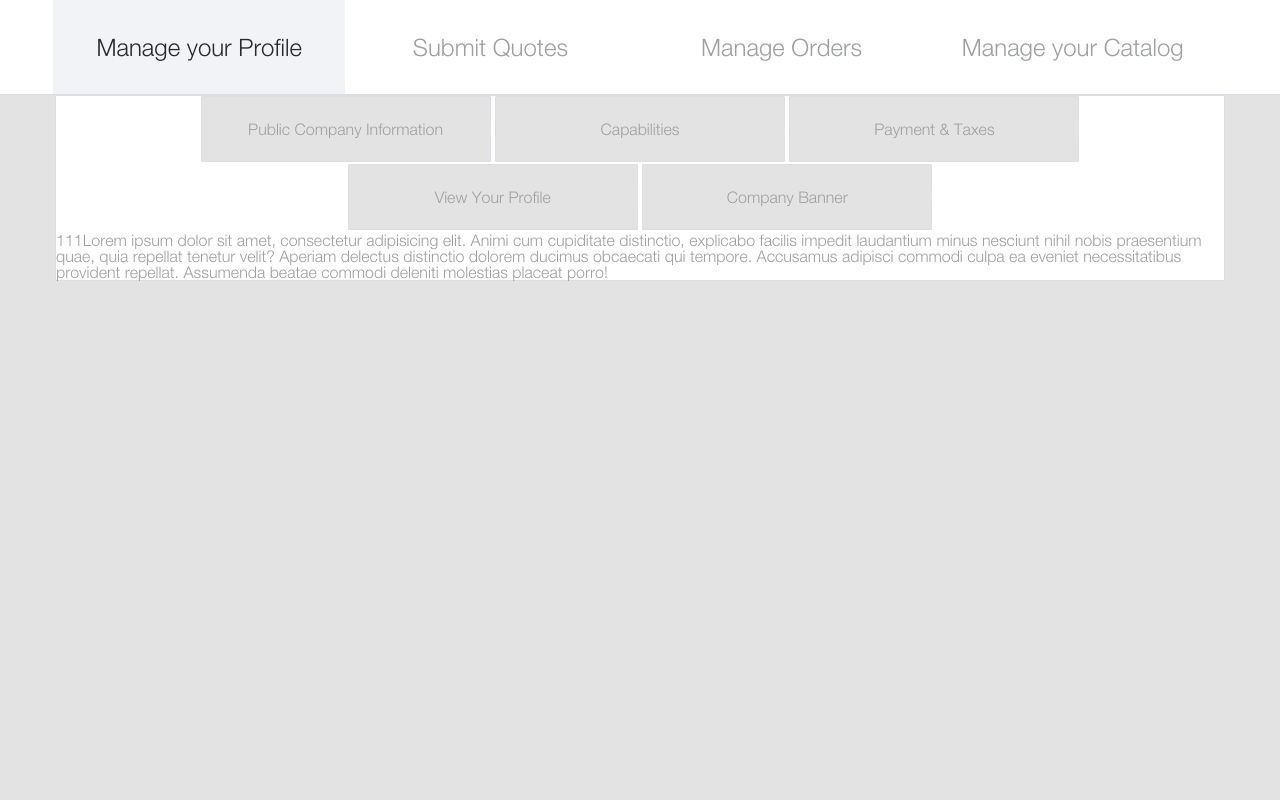
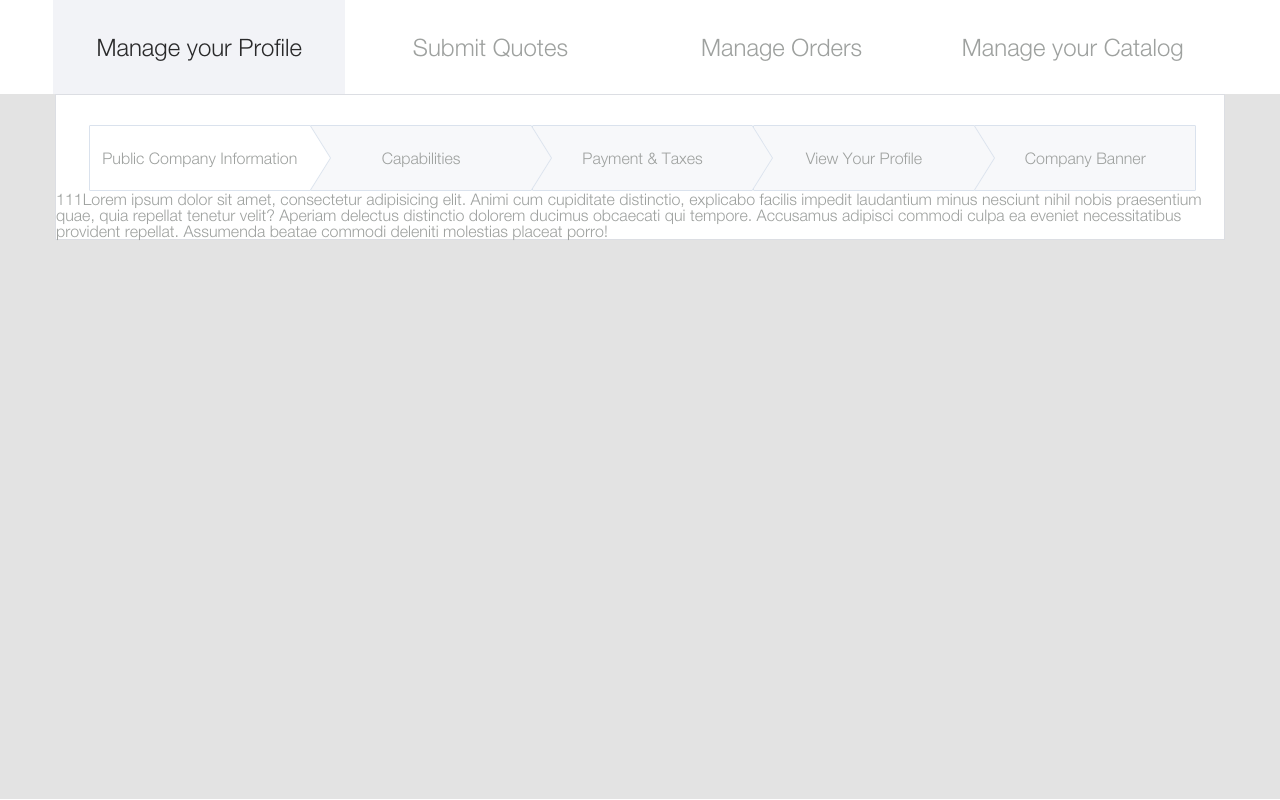
Before and after one commit to avnicolaevich/collllor_guides, a website: page app/index.html in a window 1280 px wide. Drawn offline with nearby package versions, Linux system fonts and the light colour scheme; files that its build step writes are made by us from their sources.

Commit message:
add arrow

```diff
--- a/app/index.html
+++ b/app/index.html
@@ -41,7 +41,7 @@
             <div id="Profile" class="tab-content__item">
                 <ul class="slider__dots clearfix">
                     <li class="slider__dots-item">
-                        <button class="slider__dots-btn">Public  Company Information</button>
+                        <button class="slider__dots-btn slider__dots-btn--active">Public  Company Information</button>
                     </li>
                     <li class="slider__dots-item">
                         <button class="slider__dots-btn">Capabilities</button>
--- a/app/sass/main.sass
+++ b/app/sass/main.sass
@@ -93,7 +93,6 @@ button
 	height: auto
 
 .tabs
-	border-bottom: 1px solid $border_color
 	text-align: center
 	font-size: 1.5em
 	&__btn
@@ -116,40 +115,70 @@ button
 	background-color: $hover_color
 	height: calc(100vh - 95px)
 	&__item
+		padding-top: 30px
 		display: none
 		background-color: white
 		border: 1px solid $border_color
 		@include transition
 .slider
+
 	&__dots
 		list-style: none
 		text-align: center
-
+		width: 100%
 		&-item
 			display: inline-block
-			overflow: hidden
+			margin-right: -5px
+			width: 19%
+			&:last-child .slider__dots-btn::after,
+			&:last-child .slider__dots-btn::before
+				border: 0
 		&-btn
 			position: relative
+			display: block
 			padding: 24px 0
-			width: 290px
+			width: 100%
 			border-radius: 1px
-			border: 1px solid $border_color
-			background-color: $hover_color
+			border: 1px solid rgb(218, 226, 237)
+			background-color: rgb(247, 248, 250)
+			@include transition
 			&::after
-				content: ''
+				content: " "
+				display: block
+				width: 0
+				height: 0
+				border-top: 32px solid transparent
+				border-bottom: 32px solid transparent
+				border-left: 20px solid rgb(247, 248, 250)
 				position: absolute
-				right: 0
 				top: 50%
-				margin: -20px 0 0 -19px
-				border-right: none
-				border-top: none
-				border-width: 4.5px
-				width: 40px
-				height: 40px
-				transform: rotate(45deg)
-				background-color: $hover_color
+				margin-top: -32px
+				left: 100%
+				z-index: 2
+				@include transition
+			&::before
+				content: " "
+				display: block
+				width: 0
+				height: 0
+				border-top: 32px solid transparent
+				border-bottom: 32px solid transparent
+				border-left: 20px solid rgb(218, 226, 237)
+				position: absolute
+				top: 50%
+				margin-top: -32px
+				margin-left: 1px
+				left: 100%
+				z-index: 1
+			&:hover,
+			&:focus
+				background-color: white
+			&:hover:after, &:focus:after
+				border-left-color: white
 			&--active
-				background-color: $hover_color
+				background-color: white
+				&::after
+					border-left-color: white
 
 @import "media"
 // Всегда в конце
```
